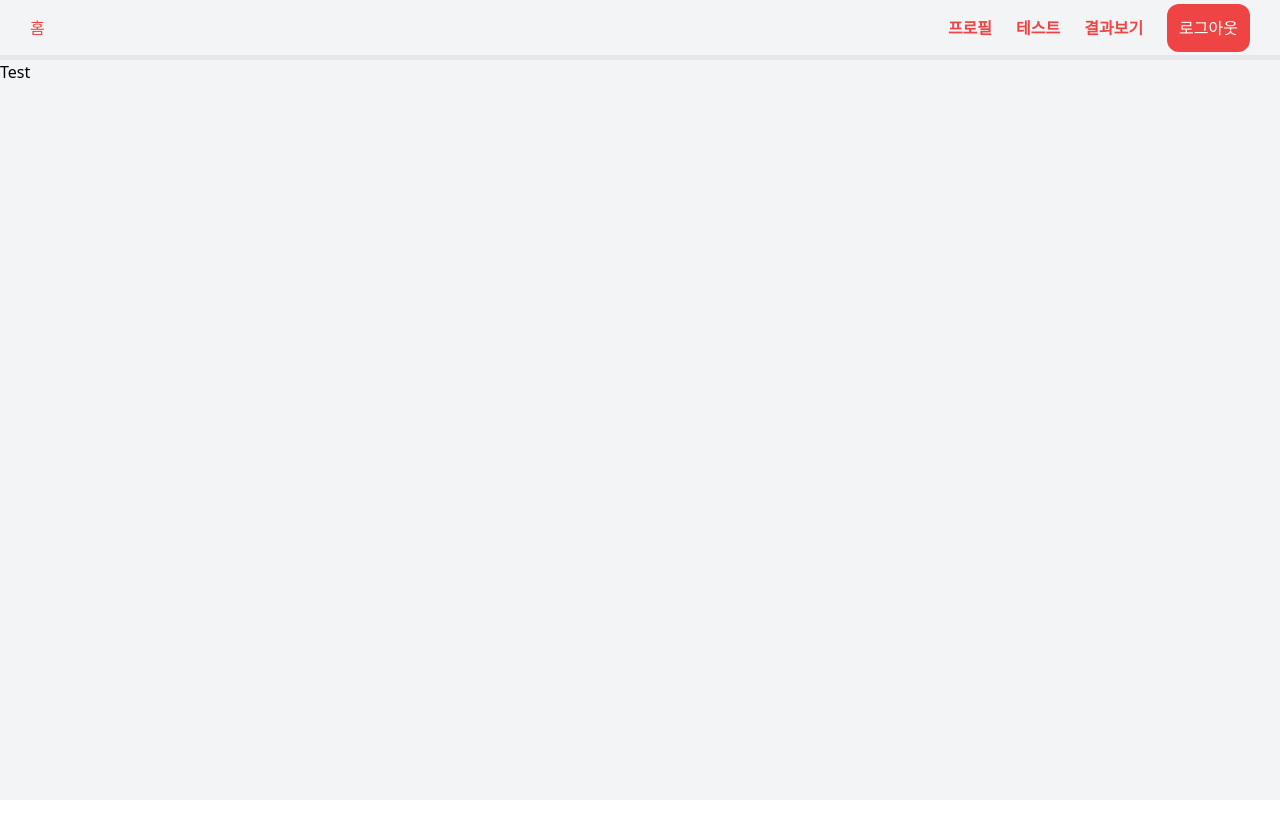
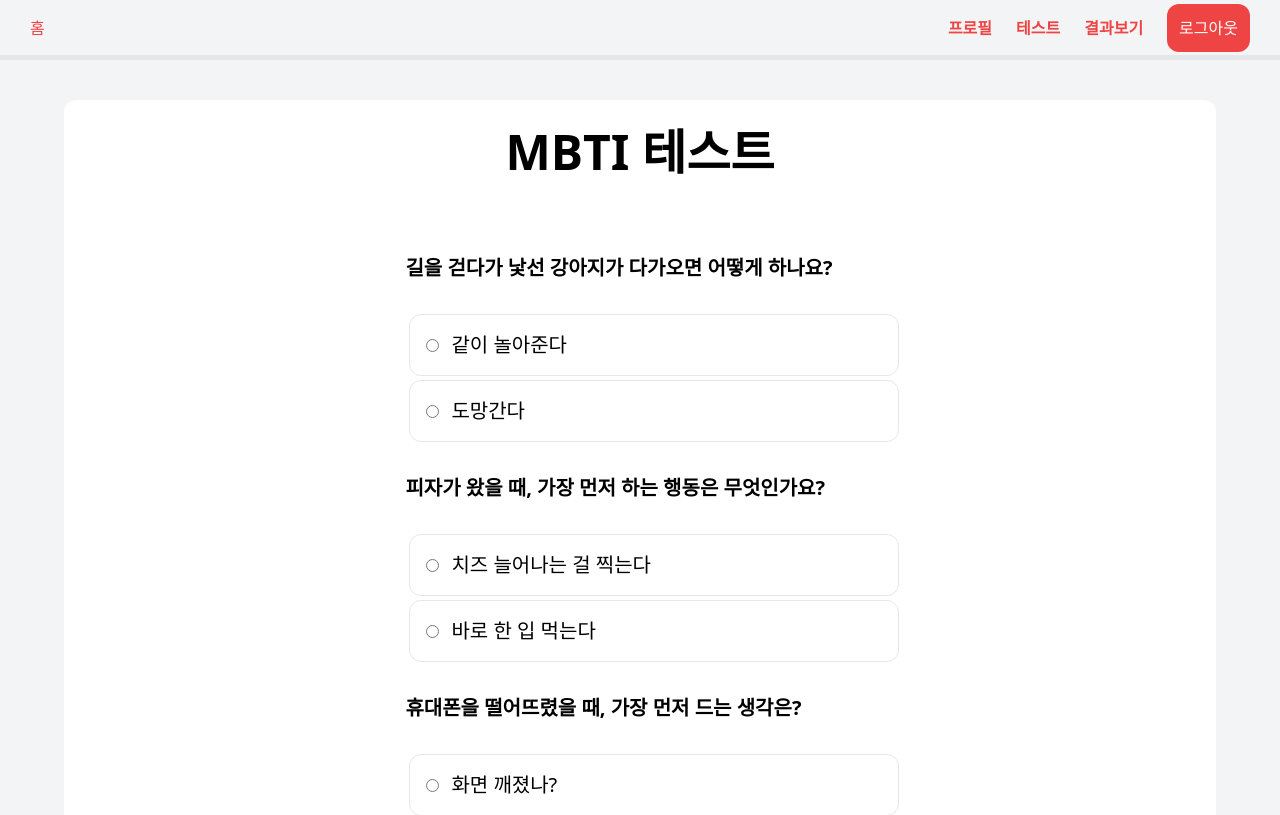
Before and after one commit to Taejin7088/react-mbti-test, a React (Vite) app: page /test in a window 1280 px wide. Shown: the top 815 px of the page. Built offline with nearby package versions, Linux system fonts and the light colour scheme; sample sign-in values are in the browser's storage.

Commit message:
feat : mbti 테스트 페이지 결과 저장 완료

```diff
--- a/package.json
+++ b/package.json
@@ -7,7 +7,8 @@
     "dev": "vite",
     "build": "vite build",
     "lint": "eslint .",
-    "preview": "vite preview"
+    "preview": "vite preview",
+    "json-server": "json-server --watch db.json --port 4000"
   },
   "dependencies": {
     "@reduxjs/toolkit": "^2.5.1",
--- a/src/components/Layout.jsx
+++ b/src/components/Layout.jsx
@@ -12,6 +12,7 @@ const Layout = ({ children }) => {
         <Link to={'/'}>
           <div className='m-[30px] text-red-500'>홈</div>
         </Link>
+
         {isLogin ? (
           <LoginUserHeader />
         ) : (
--- /dev/null
+++ b/src/data/questions.js
@@ -0,0 +1,122 @@
+export const questions = [
+  {
+    id: 1,
+    question: '길을 걷다가 낯선 강아지가 다가오면 어떻게 하나요?',
+    options: ['같이 놀아준다', '도망간다'],
+    type: 'E/I',
+  },
+  {
+    id: 2,
+    question: '피자가 왔을 때, 가장 먼저 하는 행동은 무엇인가요?',
+    options: ['치즈 늘어나는 걸 찍는다', '바로 한 입 먹는다'],
+    type: 'S/N',
+  },
+  {
+    id: 3,
+    question: '휴대폰을 떨어뜨렸을 때, 가장 먼저 드는 생각은?',
+    options: ['화면 깨졌나?', '내 인생도 깨졌구나...'],
+    type: 'T/F',
+  },
+  {
+    id: 4,
+    question: '새벽에 배달 음식을 시킬 때, 메뉴를 어떻게 고르나요?',
+    options: ['평소 먹던 걸 시킨다', '무조건 새로운 걸 시킨다'],
+    type: 'J/P',
+  },
+  {
+    id: 5,
+    question: '뻥튀기 기계를 보면 어떤 생각이 드나요?',
+    options: ['와, 신기하다! 가까이 간다', '저거 터지면 난 죽는다'],
+    type: 'E/I',
+  },
+  {
+    id: 6,
+    question: '아이스크림 가게에서 메뉴를 고를 때 당신은?',
+    options: ['색깔 고운 걸 고른다', '이름 특이한 걸 고른다'],
+    type: 'S/N',
+  },
+  {
+    id: 7,
+    question: '친구가 웃긴 이야기를 했을 때, 당신은?',
+    options: ['웃기만 한다', '더 웃기게 만들어서 말한다'],
+    type: 'T/F',
+  },
+  {
+    id: 8,
+    question: '고양이가 물건을 떨어뜨렸을 때, 당신의 반응은?',
+    options: ['귀엽다... 또 떨어뜨리네!', '다음엔 내 물건이겠군...'],
+    type: 'J/P',
+  },
+  {
+    id: 9,
+    question: '우산 없이 비를 맞게 됐을 때, 당신은?',
+    options: ['춤추면서 걷는다', '분노하며 우산을 산다'],
+    type: 'E/I',
+  },
+  {
+    id: 10,
+    question: '영화관에서 팝콘을 먹을 때, 당신은?',
+    options: ['영화 시작 전에 다 먹는다', '영화 끝날 때까지 남겨둔다'],
+    type: 'S/N',
+  },
+  {
+    id: 11,
+    question: '길을 걷다 넘어졌을 때, 당신은?',
+    options: ['일단 아무 일 없던 척한다', '주변 사람들과 함께 웃는다'],
+    type: 'T/F',
+  },
+  {
+    id: 12,
+    question: '버스가 눈앞에서 떠났을 때, 당신은?',
+    options: ['하늘을 보며 한숨 쉰다', '뛰면서 기사님을 부른다'],
+    type: 'J/P',
+  },
+  {
+    id: 13,
+    question: '지나가는 고양이가 당신을 쳐다볼 때, 당신은?',
+    options: ['눈싸움을 시작한다', '고양이에게 말을 건다'],
+    type: 'E/I',
+  },
+  {
+    id: 14,
+    question: '술자리에서 술게임을 시작할 때, 당신은?',
+    options: ['게임 룰을 적극적으로 설명한다', '구석에서 눈치 본다'],
+    type: 'S/N',
+  },
+  {
+    id: 15,
+    question: '친구가 치킨을 시켰는데 당신이 좋아하는 부위가 없을 때?',
+    options: ['그냥 먹는다', '내가 시켰어야 했다고 한탄한다'],
+    type: 'T/F',
+  },
+  {
+    id: 16,
+    question: '길을 걷다 아는 사람을 봤을 때, 당신은?',
+    options: ['먼저 손을 흔든다', '아는 척하지 않는다'],
+    type: 'E/I',
+  },
+  {
+    id: 17,
+    question: '엘리베이터에서 갑자기 혼자 남았을 때, 당신은?',
+    options: ['거울을 본다', '비상벨을 눌러본다'],
+    type: 'S/N',
+  },
+  {
+    id: 18,
+    question: '길을 가다가 튜터를 마주친다면?',
+    options: ['바로 아는척을 한다', '무서워서 집으로 뛴다'],
+    type: 'T/F',
+  },
+  {
+    id: 19,
+    question: '튜터가 내 이름을 잘못부르면?',
+    options: ['그냥 넘어간다', '이름을 다시 말해준다'],
+    type: 'S/N',
+  },
+  {
+    id: 20,
+    question: '공짜로 주는 간식이 있다면, 당신은?',
+    options: ['두 개 이상 가져간다', '한 개만 가져간다'],
+    type: 'J/P',
+  },
+];
--- a/src/pages/Test.jsx
+++ b/src/pages/Test.jsx
@@ -1,7 +1,73 @@
-import React from 'react';
+import { useState } from 'react';
+import { questions } from '../data/questions';
+
+// {
+//   id: 1,
+//   question: '길을 걷다가 낯선 강아지가 다가오면 어떻게 하나요?',
+//   options: ['같이 놀아준다', '도망간다'],
+//   type: 'E/I',
+// },
+// {
+//   id: 2,
+//   question: '피자가 왔을 때, 가장 먼저 하는 행동은 무엇인가요?',
+//   options: ['치즈 늘어나는 걸 찍는다', '바로 한 입 먹는다'],
+//   type: 'S/N',
+// },
+// {
+//   id: 3,
+//   question: '휴대폰을 떨어뜨렸을 때, 가장 먼저 드는 생각은?',
+//   options: ['화면 깨졌나?', '내 인생도 깨졌구나...'],
+//   type: 'T/F',
+// },
 
 const Test = () => {
-  return <div>Test</div>;
+  const [answer, setAnswer] = useState({});
+  console.log('answer', answer);
+
+  const checkAnserHandler = (e, question) => {
+    const tempAnswer = { ...answer };
+    tempAnswer[question.id] = { type: question.type, answer: e.target.value };
+    setAnswer(tempAnswer);
+  };
+
+  return (
+    <section className='flex flex-col bg-white mr-auto ml-auto items-center rounded-xl w-[100%] h-[100%] md:w-[90%] md:mt-10 md:h-auto'>
+      <h1 className='pt-7 mb-[50px] text-5xl font-semibold'>MBTI 테스트</h1>
+      <div className='flex flex-col'>
+        {questions.map((question) => {
+          return (
+            <div key={question.id}>
+              <div className='p-7 text-xl font-semibold'>
+                {question.question}
+              </div>
+              {question.options.map((option, idx) => {
+                return (
+                  <div key={`${question.id} + ${idx}`} className='pl-7'>
+                    <div className='border-solid border p-4 m-1 rounded-xl'>
+                      <input
+                        className='accent-black mr-3'
+                        type='radio'
+                        name={question.id}
+                        value={question.type.split('/')[idx]}
+                        id={`${question.id} + ${idx}`}
+                        onChange={(e) => checkAnserHandler(e, question)}
+                      />
+                      <label
+                        className='text-xl'
+                        htmlFor={`${question.id} + ${idx}`}
+                      >
+                        {option}
+                      </label>
+                    </div>
+                  </div>
+                );
+              })}
+            </div>
+          );
+        })}
+      </div>
+    </section>
+  );
 };
 
 export default Test;
```
